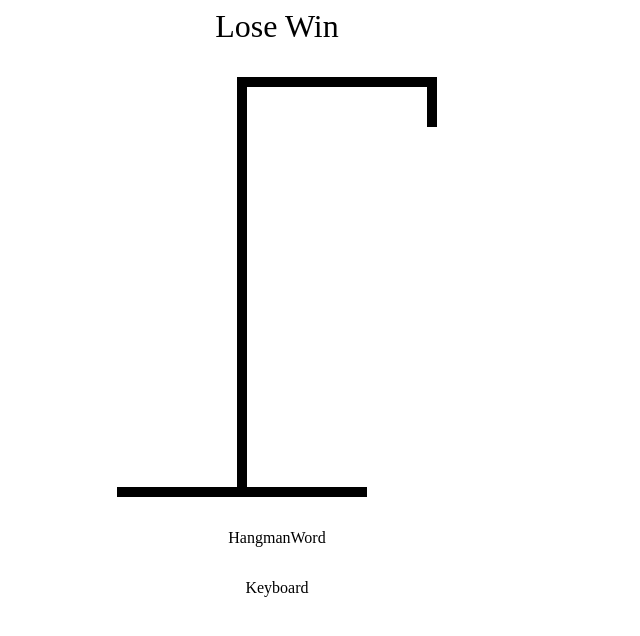
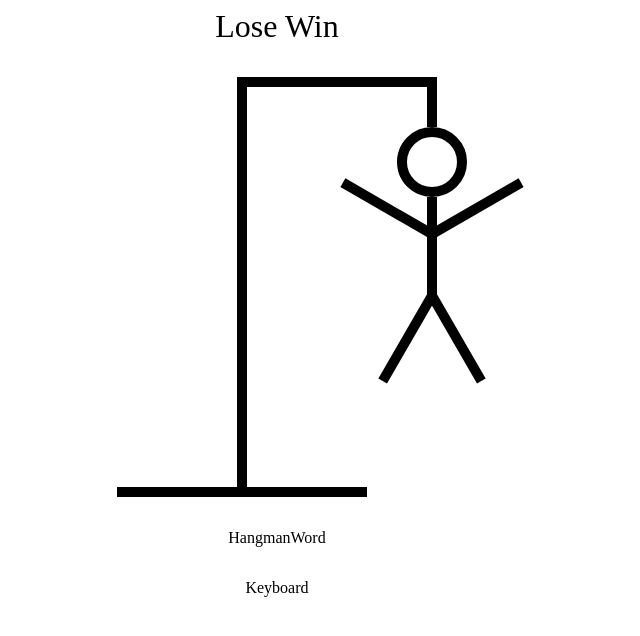
Before and after one commit to gosikxo/hangman-game-react-ts-tutorial, a React (Vite) app: page / in a window 1280 px wide. Shown: the top 636 px of the page, without its empty margins (363-1003 px from the left). Built offline with nearby package versions, Linux system fonts and the light colour scheme.

Commit message:
Render the whole hangman

```diff
--- a/src/components/HangmanDrawing.tsx
+++ b/src/components/HangmanDrawing.tsx
@@ -1,10 +1,92 @@
 import React from 'react'
+
+const HEAD = (
+    <div style={{
+        width: "50px",
+        height: "50px",
+        borderRadius: "100%",
+        border: "10px solid black",
+        position: "absolute",
+        top: "50px",
+        right: "-30px"
+    }} />
+)
+
+const BODY = (
+    <div style={{
+        width: "10px",
+        height: "100px",
+        background: "black",
+        position: "absolute",
+        top: "120px",
+        right: 0
+    }} />
+)
+
+const RIGHT_ARM = (
+    <div style={{
+        width: "100px",
+        height: "10px",
+        background: "black",
+        position: "absolute",
+        top: "150px",
+        right: "-100px",
+        rotate: "-30deg",
+        transformOrigin: "left bottom"
+    }} />
+)
+
+const LEFT_ARM = (
+    <div style={{
+        width: "100px",
+        height: "10px",
+        background: "black",
+        position: "absolute",
+        top: "150px",
+        right: "10px",
+        rotate: "30deg",
+        transformOrigin: "right bottom"
+    }} />
+)
+
+const RIGHT_LEG = (
+    <div style={{
+        width: "100px",
+        height: "10px",
+        background: "black",
+        position: "absolute",
+        top: "210px",
+        right: "-90px",
+        rotate: "60deg",
+        transformOrigin: "left bottom"
+    }} />
+)
+
+const LEFT_LEG = (
+    <div style={{
+        width: "100px",
+        height: "10px",
+        background: "black",
+        position: "absolute",
+        top: "210px",
+        right: 0,
+        rotate: "-60deg",
+        transformOrigin: "right bottom"
+    }} />
+)
+
 
 export const HangmanDrawing = () => {
     return (
         <div style={{
             position: "relative"
         }}>
+            {HEAD}
+            {BODY}
+            {RIGHT_ARM}
+            {LEFT_ARM}
+            {RIGHT_LEG}
+            {LEFT_LEG}
             <div style={{
                 height: "50px",
                 width: "10px",
```
